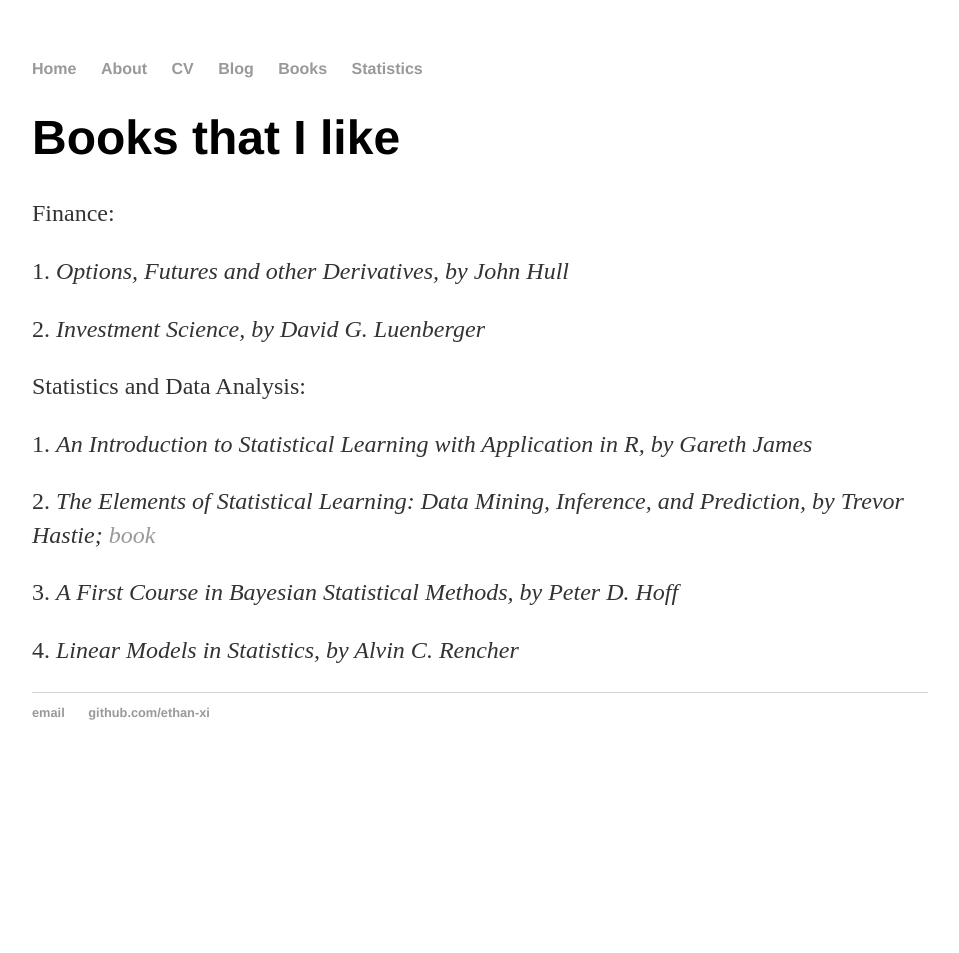
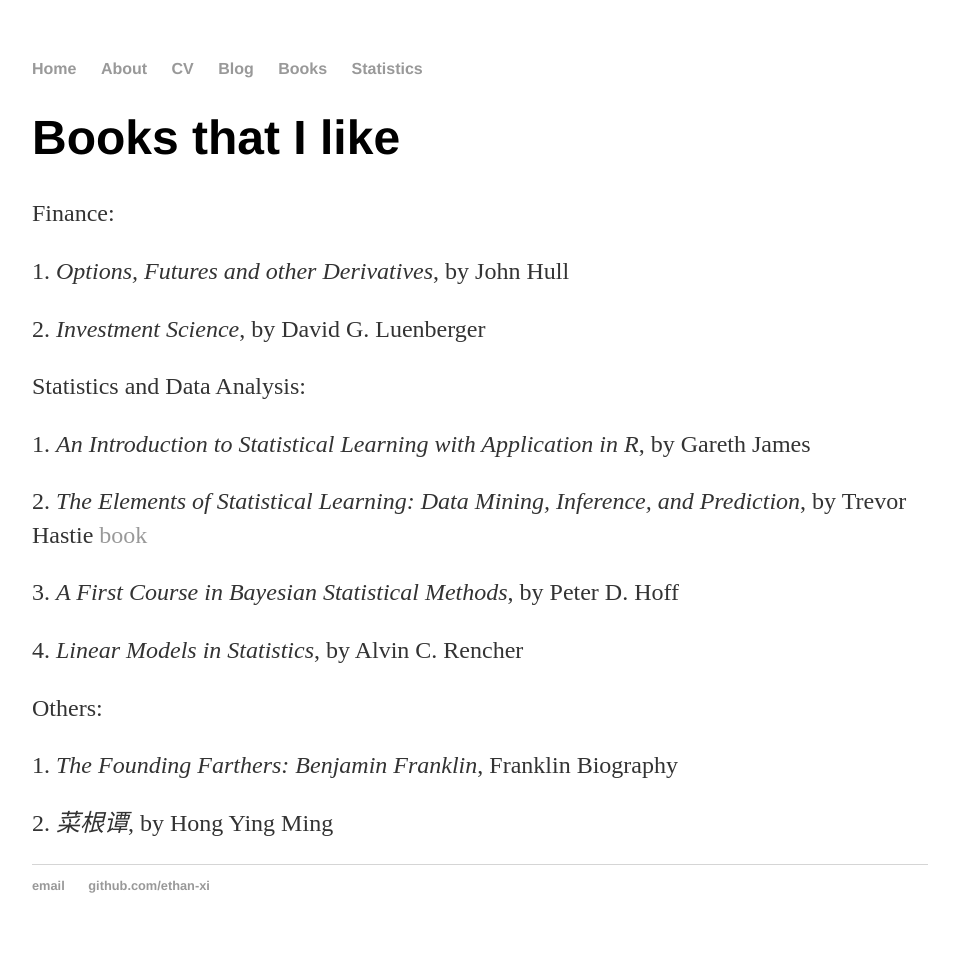
Before and after one commit to Ethan-Xi/Ethan-Xi.github.io, a Jekyll site: the page built from books/index.html, in a window 1280 px wide. Shown: the whole page, without its empty margins (160-1119 px from the left). Built offline with Jekyll 4.4.1, drawn with Linux system fonts in a browser that asks for light colours; before the commit the page ends 900 px from its top, so only the background shows below that.

Commit message:
Update index.html

```diff
--- a/books/index.html
+++ b/books/index.html
@@ -3,14 +3,17 @@ layout: default
 title: Books
 ---
 <div class="blurb">
-	<h1>Books that I like</h1>
-	<p>Finance: </p>
-  <p>1. <em>Options, Futures and other Derivatives, by John Hull</em><p>
-  <p>2. <em>Investment Science, by David G. Luenberger</em><p>
+<h1>Books that I like</h1>
+<p>Finance: </p>
+<p>1. <em>Options, Futures and other Derivatives</em>, by John Hull<p>
+<p>2. <em>Investment Science</em>, by David G. Luenberger<p>
 
-  <p>Statistics and Data Analysis: </p>
-  <p>1. <em>An Introduction to Statistical Learning with Application in R, by Gareth James</em><p>
-  <p>2. <em>The Elements of Statistical Learning: Data Mining, Inference, and Prediction, by Trevor Hastie;<a href="https://web.stanford.edu/~hastie/ElemStatLearn/"> book</a></em><p>
-  <p>3. <em>A First Course in Bayesian Statistical Methods, by Peter D. Hoff</em><p>
-  <p>4. <em>Linear Models in Statistics, by Alvin C. Rencher</em><p>
+<p>Statistics and Data Analysis: </p>
+<p>1. <em>An Introduction to Statistical Learning with Application in R</em>, by Gareth James<p>
+<p>2. <em>The Elements of Statistical Learning: Data Mining, Inference, and Prediction</em>, by Trevor Hastie<a href="https://web.stanford.edu/~hastie/ElemStatLearn/"> book</a><p>
+<p>3. <em>A First Course in Bayesian Statistical Methods</em>, by Peter D. Hoff<p>
+<p>4. <em>Linear Models in Statistics</em>, by Alvin C. Rencher<p>
+<p>Others:</p>
+<p>1. <em>The Founding Farthers: Benjamin Franklin</em>, Franklin Biography<p>
+<p>2. <em>菜根谭</em>, by Hong Ying Ming<p>
 </div><!-- /.blurb -->
```
